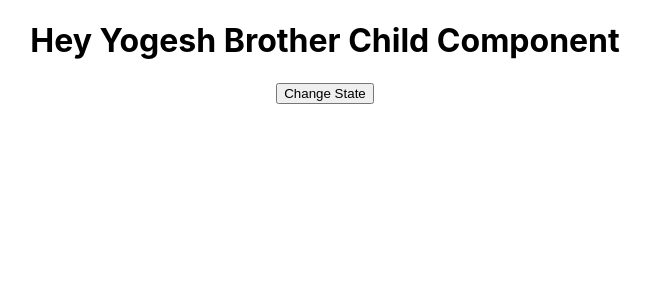
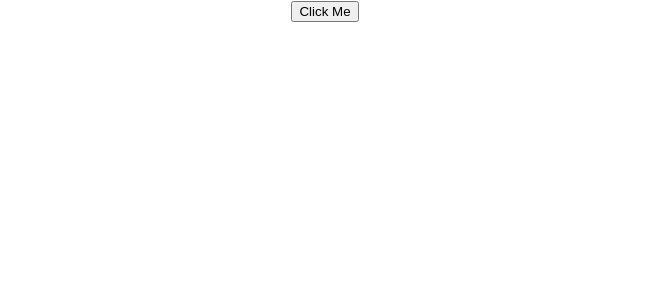
Before and after one commit to yogeshkumarpatil/new-app, a React (Create React App) app: page / in a window 1280 px wide. Shown: the top 300 px of the page, without its empty margins (315-966 px from the left). Built offline with nearby package versions, Linux system fonts and the light colour scheme.

Commit message:
Passing Methods as props complete video no. 26

```diff
--- /dev/null
+++ b/src/ChildComponent.js
@@ -0,0 +1,23 @@
+import React from 'react'
+
+export default function ChildComponent(props) {
+  return (
+    <div>
+      <button onClick={() => props.callMethod("Ganesh", "Jadhav")}>Click Me</button>
+    </div>
+  )
+}
+
+
+// import React, { Component } from 'react'
+
+// export default class ChildComponent extends Component {
+//   render() {
+//     return (
+//       <div>
+//         {/* <button onClick={this.props.callMethod}>Click Me</button> */}
+//         <button onClick={() => this.props.callMethod("Ganesh", "Jadhav")}>Click Me</button>
+//       </div>
+//     )
+//   }
+// }
--- /dev/null
+++ b/src/ParentComponent.js
@@ -0,0 +1,14 @@
+import React, {Component} from "react";
+import ChildComponent from "./ChildComponent";
+
+export default class ParentComponent extends Component {
+    ParentMethod = (childName, childSruname) => {
+        // alert("Hello From Parent.. " + childName + " " + childSruname );
+        alert(`Hello From Parent: Name = ${childName} and Surname = ${childSruname}`)
+    };
+    render() {
+        return <div>
+            <ChildComponent callMethod={this.ParentMethod}/>
+        </div>;
+    }
+}
--- a/src/index.js
+++ b/src/index.js
@@ -3,7 +3,7 @@ import ReactDOM from 'react-dom/client';
 import './index.css';
 import App from './App';
 import Personseond1 from './Personseond1';
-import ParentClass from './ParentClass'
+import ParentComponent from './ParentComponent'
 import reportWebVitals from './reportWebVitals';
 
 
@@ -11,7 +11,7 @@ const root = ReactDOM.createRoot(document.getElementById('root'));
 
 root.render(
  <div className='App'>
-  <ParentClass />
+  <ParentComponent />
   </div>
 
 );
```
